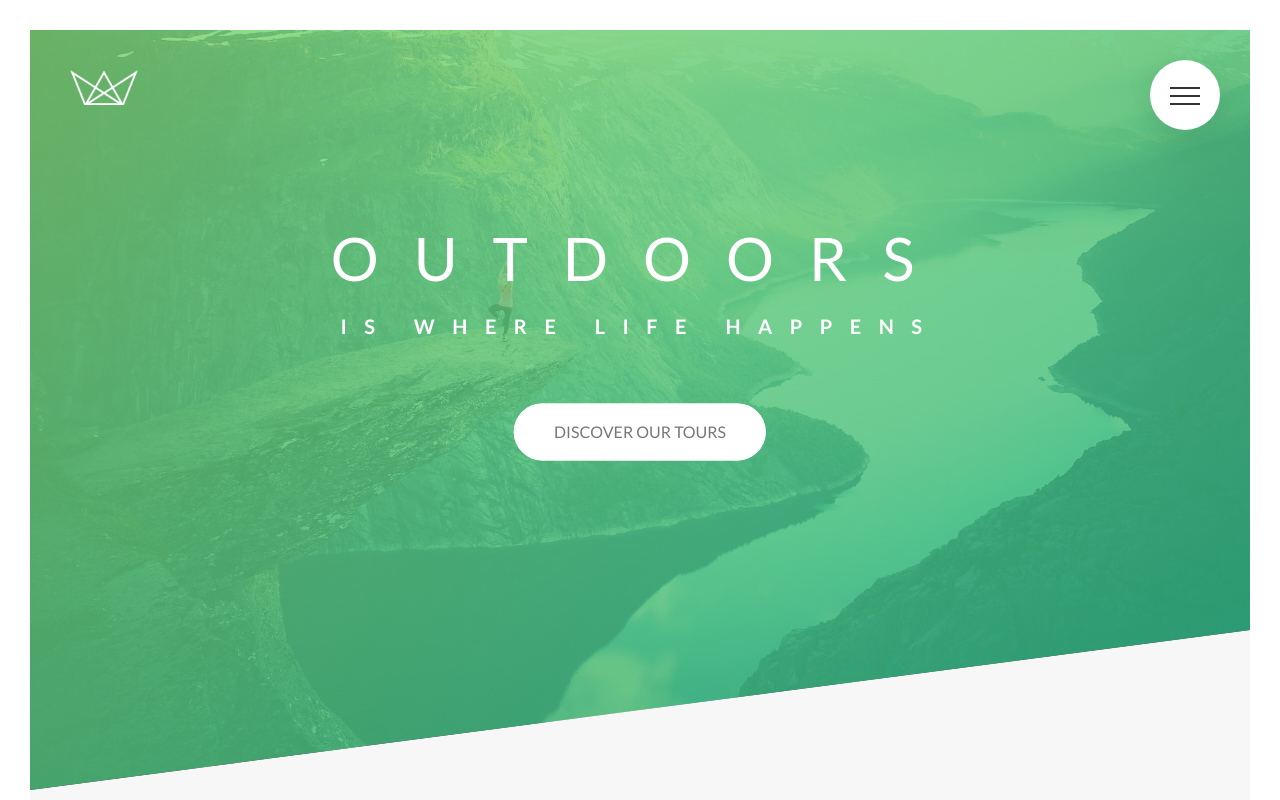
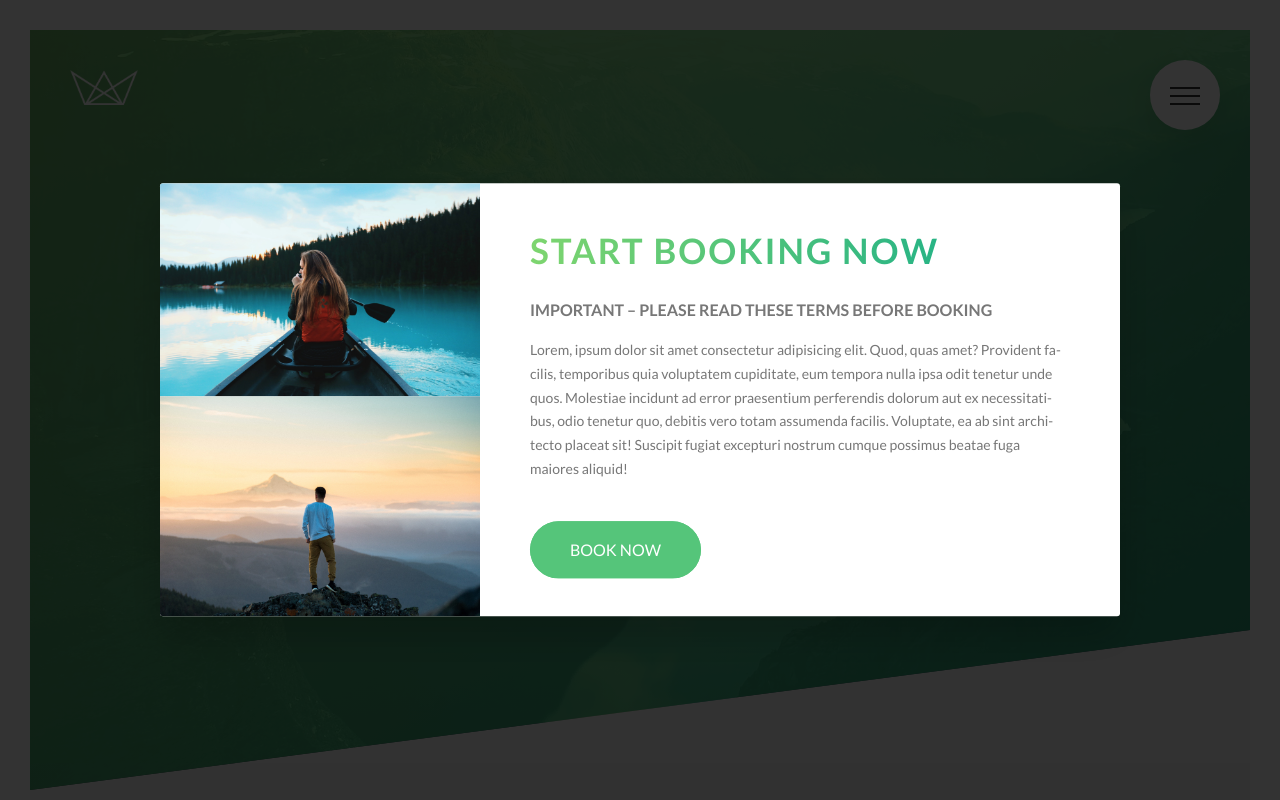
Before and after one commit to Juan321654/TouringNat, a website: page index.html in a window 1280 px wide. Shown: the top 800 px of the page. Drawn offline with Linux system fonts and the light colour scheme.

Commit message:
added pop up component

```diff
--- a/index.html
+++ b/index.html
@@ -361,6 +361,21 @@
       </div>
     </footer>
 
+    <div class="popup">
+      <div class="popup__content">
+        <div class="popup__left">
+          <img src="img/nat-8.jpg" alt="Tour photo" class="popup__img">
+          <img src="img/nat-9.jpg" alt="Tour photo" class="popup__img">
+        </div>
+        <div class="popup__right">
+          <h2 class="heading-secondary u-margin-bottom-small">Start booking now</h2>
+          <h3 class="heading-tertiary u-margin-bottom-small">Important &ndash; Please read these terms before booking</h3>
+          <p class="popup__text">Lorem, ipsum dolor sit amet consectetur adipisicing elit. Quod, quas amet? Provident facilis, temporibus quia voluptatem cupiditate, eum tempora nulla ipsa odit tenetur unde quos. Molestiae incidunt ad error praesentium perferendis dolorum aut ex necessitatibus, odio tenetur quo, debitis vero totam assumenda facilis. Voluptate, ea ab sint architecto placeat sit! Suscipit fugiat excepturi nostrum cumque possimus beatae fuga maiores aliquid!</p>
+          <a href="#" class="btn btn--green">Book now</a>
+        </div>
+      </div>
+    </div>
+
     <!-- <section class="grid-test">
             <div class="row">
                 <div class="col-1-of-2">
--- a/sass/abstracts/_mixins.scss
+++ b/sass/abstracts/_mixins.scss
@@ -5,3 +5,10 @@
     clear: both;
   }
 }
+
+@mixin absCenter {
+  position: absolute;
+  top: 50%;
+  left: 50%;
+  transform: translate(-50%, -50%);
+}
--- /dev/null
+++ b/sass/components/_popup.scss
@@ -0,0 +1,50 @@
+.popup {
+  height: 100vh;
+  width: 100%;
+  position: fixed;
+  top: 0;
+  left: 0;
+  background-color: rgba($color-black, .8);
+  z-index: 9999;
+
+  &__content {
+    @include absCenter;
+    width: 75%;
+    background-color: $color-white;
+    box-shadow: 0 2rem 4rem rgba($color-black, .2);
+    border-radius: 3px;
+    display: table;
+    overflow: hidden;
+  }
+
+  &__left {
+    width: 33.333333%;
+    display: table-cell;
+  }
+
+  &__right {
+    width: 66.666667%;
+    display: table-cell;
+    vertical-align: middle;
+    padding: 3rem 5rem;
+  }
+
+  &__img {
+    display: block;
+    width: 100%;
+  }
+
+  &__text {
+    font-size: 1.4rem;
+    margin-bottom: 4rem;
+
+    -moz-column-count: 2;
+    -moz-column-gap: 4rem;
+    -moz-column-rule: 1px solid $color-grey-light-2;
+
+    -moz-hyphens: auto;
+    -ms-hyphens: auto;
+    -webkit-hyphens: auto;
+    hyphens: auto;
+  }
+}
--- a/sass/components/_story.scss
+++ b/sass/components/_story.scss
@@ -7,7 +7,7 @@
   padding: 6rem;
   padding-left: 9rem;
   font-size: $default-font-size;
-  transform: skewX(-12deg);
+  transform: skewX(-13deg);
 
   & > * {
 
--- a/sass/main.scss
+++ b/sass/main.scss
@@ -13,6 +13,7 @@
 @import "components/feature-box";
 @import "components/story";
 @import "components/bg-video";
+@import "components/popup";
 @import "components/form";
 
 @import "layout/grid";
```
Also changed, not shown: css/style.css.
